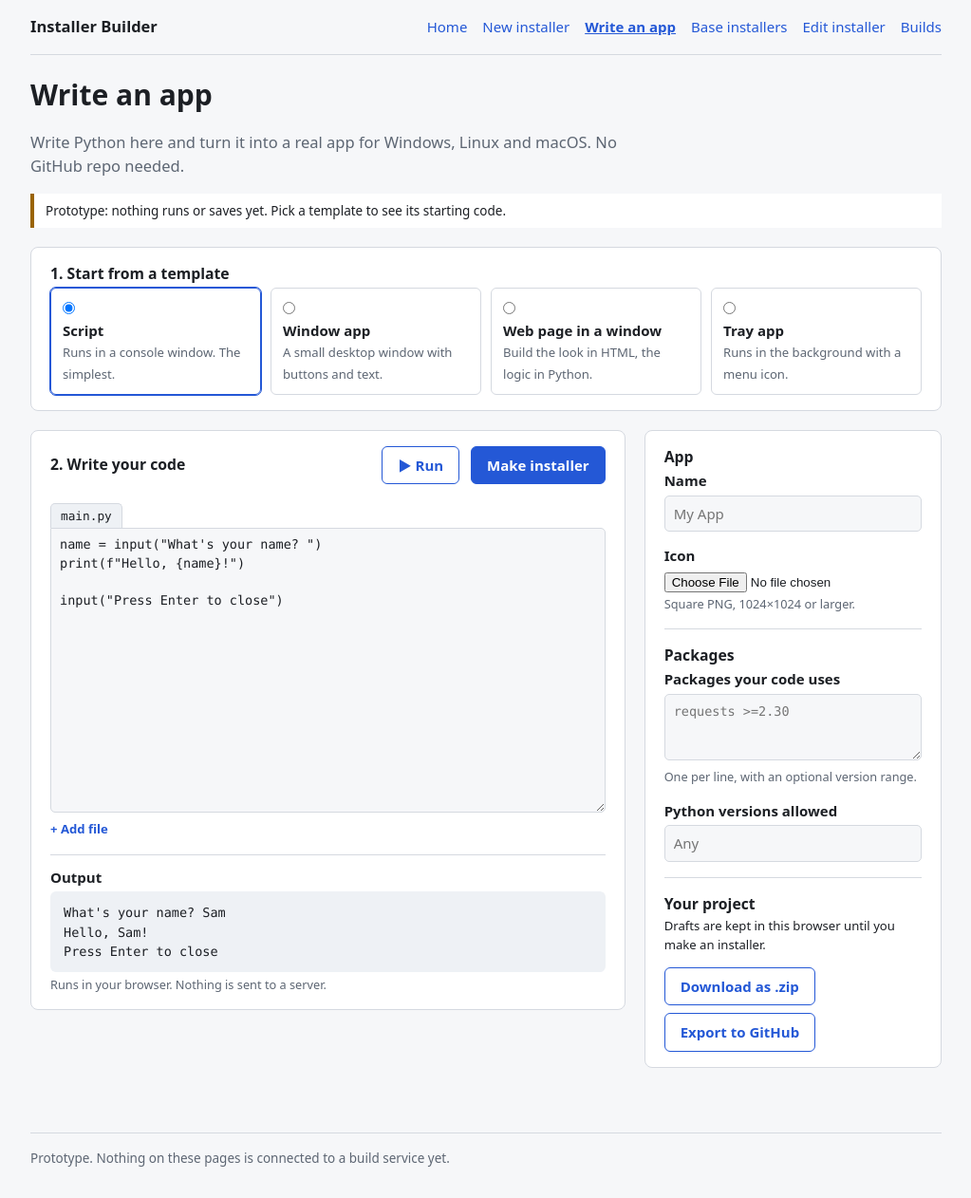
After one commit to robertsdotpm/tiddlyinstall, a PHP site: page /create.html in a window 1280 px wide. The commit adds this page. Shown: the whole page at 95% size, without its empty margins (128-1151 px from the left). Run offline with PHP 8.4, Linux system fonts and the light colour scheme.

Commit message:
Add a Write an app page for code written on the site
Templates (script, Tkinter window, pywebview web page, pystray tray
app), an editor that swaps starting code per template, a side panel for
name, icon, packages and Python versions, an output area with a
browser preview for scripts and a test-build fallback for GUIs, and Run
and Make installer buttons. Linked from the home page, the installer
form and the nav. The design doc gains section 1.4 describing it as just
another source pinned by content hash.

Co-Authored-By: Claude Opus 5 (1M context) <noreply@anthropic.com>

```diff
--- a/bases.html
+++ b/bases.html
@@ -12,6 +12,7 @@
     <nav>
       <a href="index.html">Home</a>
       <a href="new.html">New installer</a>
+      <a href="create.html">Write an app</a>
       <a href="bases.html" aria-current="page">Base installers</a>
       <a href="edit.html">Edit installer</a>
       <a href="builds.html">Builds</a>
--- a/build.html
+++ b/build.html
@@ -12,6 +12,7 @@
     <nav>
       <a href="index.html">Home</a>
       <a href="new.html">New installer</a>
+      <a href="create.html">Write an app</a>
       <a href="bases.html">Base installers</a>
       <a href="edit.html">Edit installer</a>
       <a href="builds.html" aria-current="page">Builds</a>
--- a/builds.html
+++ b/builds.html
@@ -12,6 +12,7 @@
     <nav>
       <a href="index.html">Home</a>
       <a href="new.html">New installer</a>
+      <a href="create.html">Write an app</a>
       <a href="bases.html">Base installers</a>
       <a href="edit.html">Edit installer</a>
       <a href="builds.html" aria-current="page">Builds</a>
--- /dev/null
+++ b/create.html
@@ -0,0 +1,209 @@
+<!DOCTYPE html>
+<html lang="en">
+<head>
+  <meta charset="utf-8">
+  <meta name="viewport" content="width=device-width, initial-scale=1">
+  <title>Write an app · Installer Builder</title>
+  <link rel="stylesheet" href="css/style.css">
+</head>
+<body>
+  <header class="site-header">
+    <a class="brand" href="index.html">Installer Builder</a>
+    <nav>
+      <a href="index.html">Home</a>
+      <a href="new.html">New installer</a>
+      <a href="create.html" aria-current="page">Write an app</a>
+      <a href="bases.html">Base installers</a>
+      <a href="edit.html">Edit installer</a>
+      <a href="builds.html">Builds</a>
+    </nav>
+  </header>
+
+  <main>
+    <h1>Write an app</h1>
+    <p class="lede">Write Python here and turn it into a real app for Windows, Linux and macOS.
+      No GitHub repo needed.</p>
+    <p class="prototype-note">
+      Prototype: nothing runs or saves yet. Pick a template to see its starting code.
+    </p>
+
+    <form action="new.html" method="get" class="create-form">
+
+      <!-- 1. Template -->
+      <section class="panel">
+        <h2 class="section-title">1. Start from a template</h2>
+        <div class="template-cards">
+          <label class="template-card">
+            <input type="radio" name="template" value="script" id="tpl-script" checked>
+            <strong>Script</strong>
+            <span class="small muted">Runs in a console window. The simplest.</span>
+          </label>
+          <label class="template-card">
+            <input type="radio" name="template" value="window" id="tpl-window">
+            <strong>Window app</strong>
+            <span class="small muted">A small desktop window with buttons and text.</span>
+          </label>
+          <label class="template-card">
+            <input type="radio" name="template" value="web" id="tpl-web">
+            <strong>Web page in a window</strong>
+            <span class="small muted">Build the look in HTML, the logic in Python.</span>
+          </label>
+          <label class="template-card">
+            <input type="radio" name="template" value="tray" id="tpl-tray">
+            <strong>Tray app</strong>
+            <span class="small muted">Runs in the background with a menu icon.</span>
+          </label>
+        </div>
+      </section>
+
+      <!-- 2. Editor + side panel -->
+      <div class="editor-layout">
+        <section class="panel editor-panel">
+          <div class="editor-toolbar">
+            <h2 class="section-title">2. Write your code</h2>
+            <div class="actions">
+              <button type="button" class="secondary">▶ Run</button>
+              <button type="submit">Make installer</button>
+            </div>
+          </div>
+
+          <div class="tpl tpl-script-only">
+            <span class="file-tab">main.py</span>
+<textarea class="code" name="code_script" spellcheck="false" aria-label="main.py">name = input("What's your name? ")
+print(f"Hello, {name}!")
+
+input("Press Enter to close")
+</textarea>
+          </div>
+
+          <div class="tpl tpl-window-only">
+            <span class="file-tab">main.py</span>
+<textarea class="code" name="code_window" spellcheck="false" aria-label="main.py">import tkinter as tk
+
+window = tk.Tk()
+window.title("My App")
+
+label = tk.Label(window, text="Hello!", font=("", 18))
+label.pack(padx=40, pady=20)
+
+def clicked():
+    label.config(text="You clicked the button")
+
+tk.Button(window, text="Click me", command=clicked).pack(pady=(0, 20))
+
+window.mainloop()
+</textarea>
+          </div>
+
+          <div class="tpl tpl-web-only">
+            <span class="file-tab">main.py</span>
+<textarea class="code" name="code_web_py" spellcheck="false" aria-label="main.py">import webview
+
+class Api:
+    def greet(self, name):
+        return f"Hello, {name}!"
+
+webview.create_window("My App", "index.html", js_api=Api())
+webview.start()
+</textarea>
+            <span class="file-tab">index.html</span>
+<textarea class="code code-short" name="code_web_html" spellcheck="false" aria-label="index.html">&lt;input id="name" placeholder="Your name"&gt;
+&lt;button onclick="go()"&gt;Greet&lt;/button&gt;
+&lt;p id="out"&gt;&lt;/p&gt;
+&lt;script&gt;
+  async function go() {
+    const name = document.getElementById("name").value;
+    out.textContent = await pywebview.api.greet(name);
+  }
+&lt;/script&gt;
+</textarea>
+          </div>
+
+          <div class="tpl tpl-tray-only">
+            <span class="file-tab">main.py</span>
+<textarea class="code" name="code_tray" spellcheck="false" aria-label="main.py">import pystray
+from PIL import Image
+
+def say_hello(icon, item):
+    icon.notify("Hello from the tray!")
+
+icon = pystray.Icon(
+    "my-app",
+    Image.new("RGB", (64, 64), "royalblue"),
+    menu=pystray.Menu(
+        pystray.MenuItem("Say hello", say_hello),
+        pystray.MenuItem("Quit", lambda icon, item: icon.stop()),
+    ),
+)
+icon.run()
+</textarea>
+          </div>
+
+          <p class="small muted editor-files">
+            <button type="button" class="link-button">+ Add file</button>
+          </p>
+
+          <!-- Output -->
+          <div class="output">
+            <span class="label">Output</span>
+            <div class="tpl tpl-script-only">
+<pre class="output-log">What's your name? Sam
+Hello, Sam!
+Press Enter to close</pre>
+              <span class="hint">Runs in your browser. Nothing is sent to a server.</span>
+            </div>
+            <div class="tpl tpl-gui-only">
+              <p class="small" style="margin:0">App windows and tray icons can't be previewed in the browser.
+                Download a test build to try it on your computer.</p>
+              <div class="actions" style="margin-top:8px">
+                <button type="button" class="secondary">Download test build</button>
+              </div>
+            </div>
+          </div>
+        </section>
+
+        <aside class="panel side-panel">
+          <h2 class="section-title">App</h2>
+          <div class="field">
+            <label for="app-name">Name</label>
+            <input type="text" id="app-name" name="app_name" maxlength="64" placeholder="My App">
+          </div>
+          <div class="field">
+            <label for="icon">Icon</label>
+            <input type="file" id="icon" name="icon" accept=".png,.svg">
+            <span class="hint">Square PNG, 1024×1024 or larger.</span>
+          </div>
+
+          <hr>
+
+          <h2 class="section-title">Packages</h2>
+          <div class="field">
+            <label for="deps">Packages your code uses</label>
+            <textarea id="deps" name="deps" placeholder="requests >=2.30"></textarea>
+            <span class="hint tpl tpl-web-only">Includes <code>pywebview</code>.</span>
+            <span class="hint tpl tpl-tray-only">Includes <code>pystray</code> and <code>pillow</code>.</span>
+            <span class="hint">One per line, with an optional version range.</span>
+          </div>
+          <div class="field">
+            <label for="runtime-version">Python versions allowed</label>
+            <input type="text" id="runtime-version" name="runtime_version" placeholder="Any">
+          </div>
+
+          <hr>
+
+          <h2 class="section-title">Your project</h2>
+          <p class="small" style="margin-top:0">Drafts are kept in this browser until you make an installer.</p>
+          <div class="side-actions">
+            <button type="button" class="secondary">Download as .zip</button>
+            <button type="button" class="secondary">Export to GitHub</button>
+          </div>
+        </aside>
+      </div>
+    </form>
+  </main>
+
+  <footer class="site-footer">
+    Prototype. Nothing on these pages is connected to a build service yet.
+  </footer>
+</body>
+</html>
--- a/css/style.css
+++ b/css/style.css
@@ -265,3 +265,88 @@ hr { border: 0; border-top: 1px solid var(--border); margin: 16px 0; }
 /* Signing mode: certificate fields only for "Signed by you" (no JS). */
 .mode-yours-only { display: none; }
 form:has(#mode-yours:checked) .mode-yours-only { display: block; }
+
+/* ---- Write an app ---- */
+
+.template-cards {
+  display: grid;
+  grid-template-columns: repeat(auto-fit, minmax(180px, 1fr));
+  gap: 10px;
+}
+.template-card {
+  display: block;
+  border: 1px solid var(--border);
+  border-radius: 6px;
+  padding: 10px 12px;
+  cursor: pointer;
+  font-weight: normal;
+}
+.template-card input { margin: 0 0 6px; }
+.template-card strong { display: block; }
+.template-card:has(input:checked) { border-color: var(--accent); outline: 1px solid var(--accent); }
+
+.editor-layout {
+  display: grid;
+  grid-template-columns: minmax(0, 2fr) minmax(0, 1fr);
+  gap: 20px;
+  align-items: start;
+}
+@media (max-width: 760px) {
+  .editor-layout { grid-template-columns: minmax(0, 1fr); }
+}
+
+.editor-toolbar {
+  display: flex;
+  flex-wrap: wrap;
+  justify-content: space-between;
+  align-items: center;
+  gap: 8px 16px;
+  margin-bottom: 12px;
+}
+.editor-toolbar .section-title { margin: 0; }
+
+.file-tab {
+  display: inline-block;
+  font-family: ui-monospace, "SF Mono", Menlo, Consolas, monospace;
+  font-size: 0.85em;
+  background: var(--code-bg);
+  border: 1px solid var(--border);
+  border-bottom: 0;
+  border-radius: 5px 5px 0 0;
+  padding: 3px 10px;
+  margin-top: 8px;
+}
+textarea.code {
+  display: block;
+  min-height: 300px;
+  border-top-left-radius: 0;
+  line-height: 1.45;
+  tab-size: 4;
+  white-space: pre;
+  overflow-x: auto;
+}
+textarea.code.code-short { min-height: 220px; }
+
+.editor-files { margin: 8px 0 16px; }
+.link-button {
+  background: none;
+  border: 0;
+  padding: 0;
+  color: var(--accent);
+  font-weight: 600;
+}
+
+.output { border-top: 1px solid var(--border); padding-top: 12px; }
+.output-log { margin: 0 0 4px; }
+
+.side-actions { display: flex; flex-wrap: wrap; gap: 8px; }
+
+/* Show only the chosen template's code and preview (no JS). */
+.tpl { display: none; }
+form:has(#tpl-script:checked) .tpl-script-only,
+form:has(#tpl-window:checked) .tpl-window-only,
+form:has(#tpl-web:checked) .tpl-web-only,
+form:has(#tpl-tray:checked) .tpl-tray-only,
+form:has(#tpl-window:checked) .tpl-gui-only,
+form:has(#tpl-web:checked) .tpl-gui-only,
+form:has(#tpl-tray:checked) .tpl-gui-only { display: block; }
--- a/edit.html
+++ b/edit.html
@@ -12,6 +12,7 @@
     <nav>
       <a href="index.html">Home</a>
       <a href="new.html">New installer</a>
+      <a href="create.html">Write an app</a>
       <a href="bases.html">Base installers</a>
       <a href="edit.html" aria-current="page">Edit installer</a>
       <a href="builds.html">Builds</a>
--- a/new.html
+++ b/new.html
@@ -12,6 +12,7 @@
     <nav>
       <a href="index.html">Home</a>
       <a href="new.html" aria-current="page">New installer</a>
+      <a href="create.html">Write an app</a>
       <a href="bases.html">Base installers</a>
       <a href="edit.html">Edit installer</a>
       <a href="builds.html">Builds</a>
@@ -49,7 +50,7 @@
           <label for="source">What do you want to package?</label>
           <input type="text" id="source" name="source" required
                  placeholder="https://github.com/owner/project  or  requests">
-          <span class="hint">A GitHub repo URL, or a package name.</span>
+          <span class="hint">A GitHub repo URL, or a package name. No project yet? <a href="create.html">Write one here</a>.</span>
         </div>
 
         <div class="field">
```
Also changed, not shown: index.html (+8 -0 lines), README.md.
